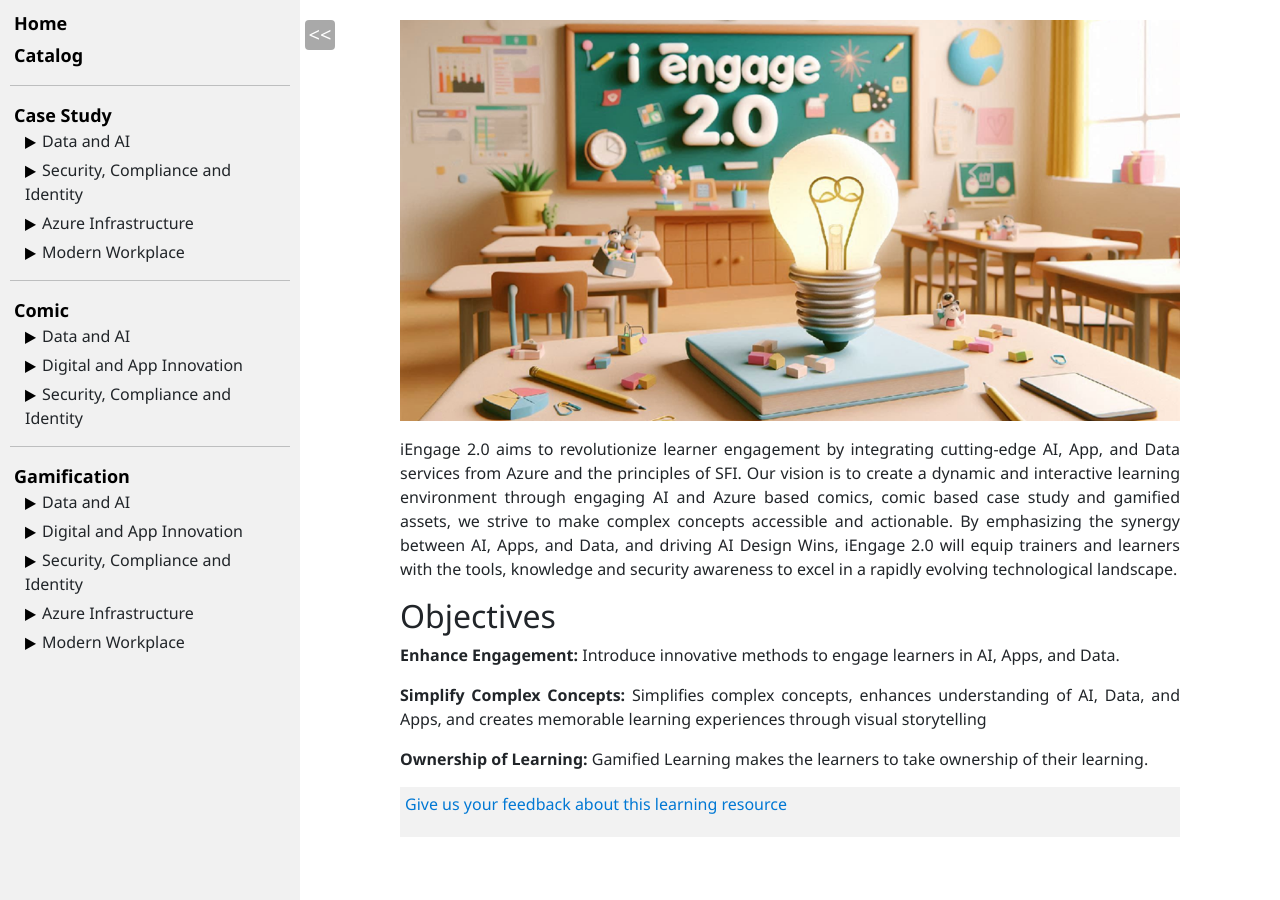
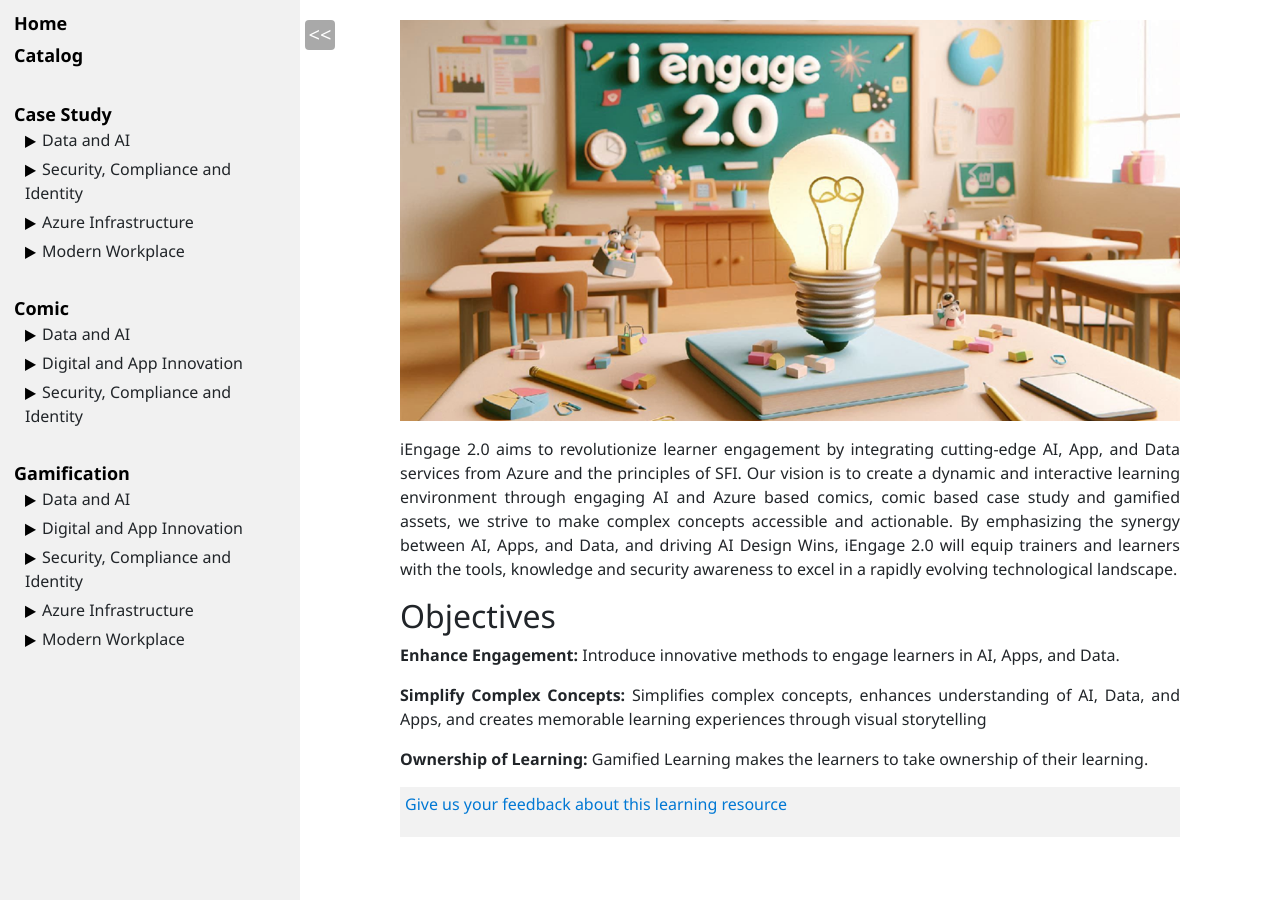
Before and after one commit to ningweinw/iengage, a Jekyll site: the page built from index.markdown, in a window 1280 px wide. Built offline with Jekyll 4.4.1, drawn with Linux system fonts in a browser that asks for light colours.

Commit message:
Update default.html

```diff
--- a/_layouts/default.html
+++ b/_layouts/default.html
@@ -14,7 +14,7 @@
       <ul>
         <li><a href="{{ site.url }}{{ site.baseurl }}" class="main-menu">Home</a></li>
         <li><a href="{{ site.url }}{{ site.baseurl }}/Catalog.html" class="main-menu">Catalog</a></li>
-        <hr style="section-line">
+        <hr size="2" noshade>
         <li><a class="main-menu">{{ site.menu_case_study }}</a>
           <ul>
             {% assign count = 0 %}
@@ -138,7 +138,7 @@
             {% endif %}
           </ul>
         </li>
-        <hr style="section-line">
+        <hr size="2" noshade>
         <li><a class="main-menu">{{ site.menu_comic }}</a>
           <ul>
             {% assign count = 0 %}
@@ -262,7 +262,7 @@
             {% endif %}
           </ul>
         </li>
-        <hr style="section-line">
+        <hr size="2" noshade>
         <li><a class="main-menu">{{ site.menu_gamification }}</a>
           <ul>
             {% assign count = 0 %}
```
